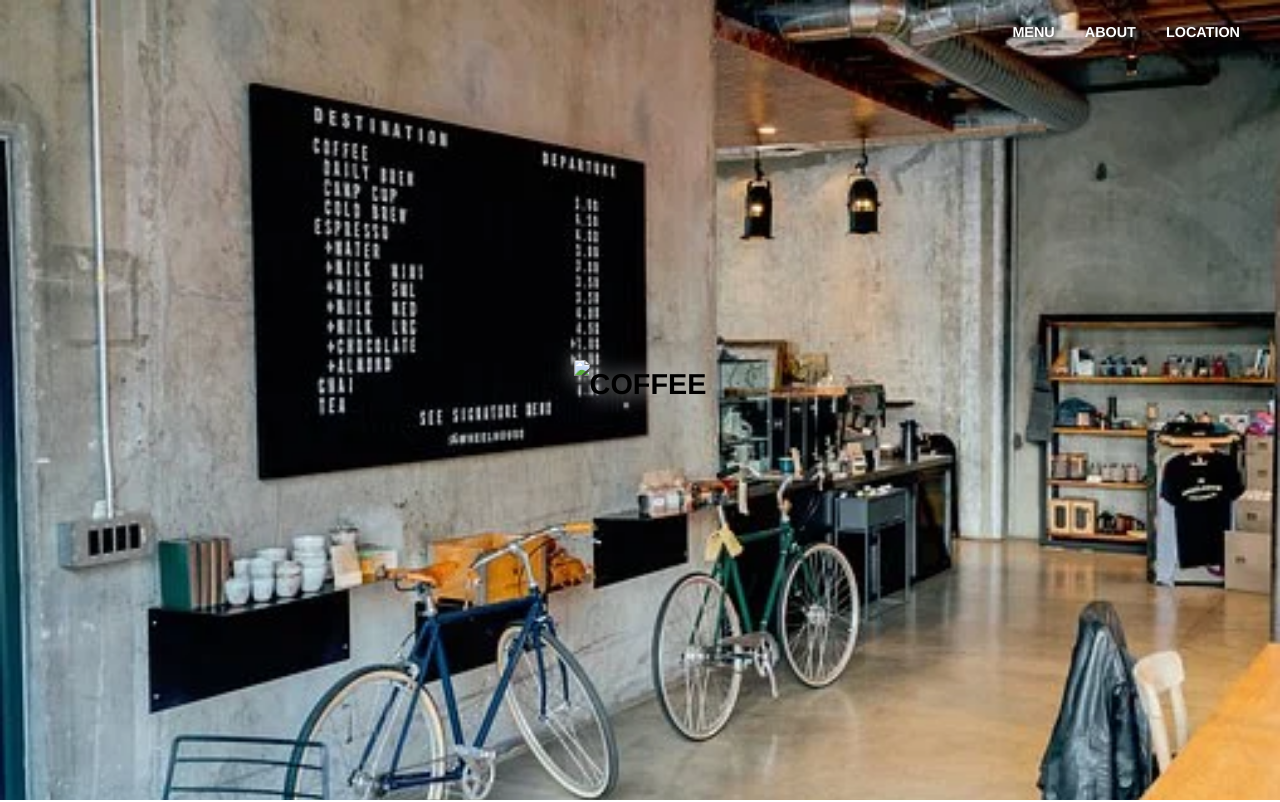
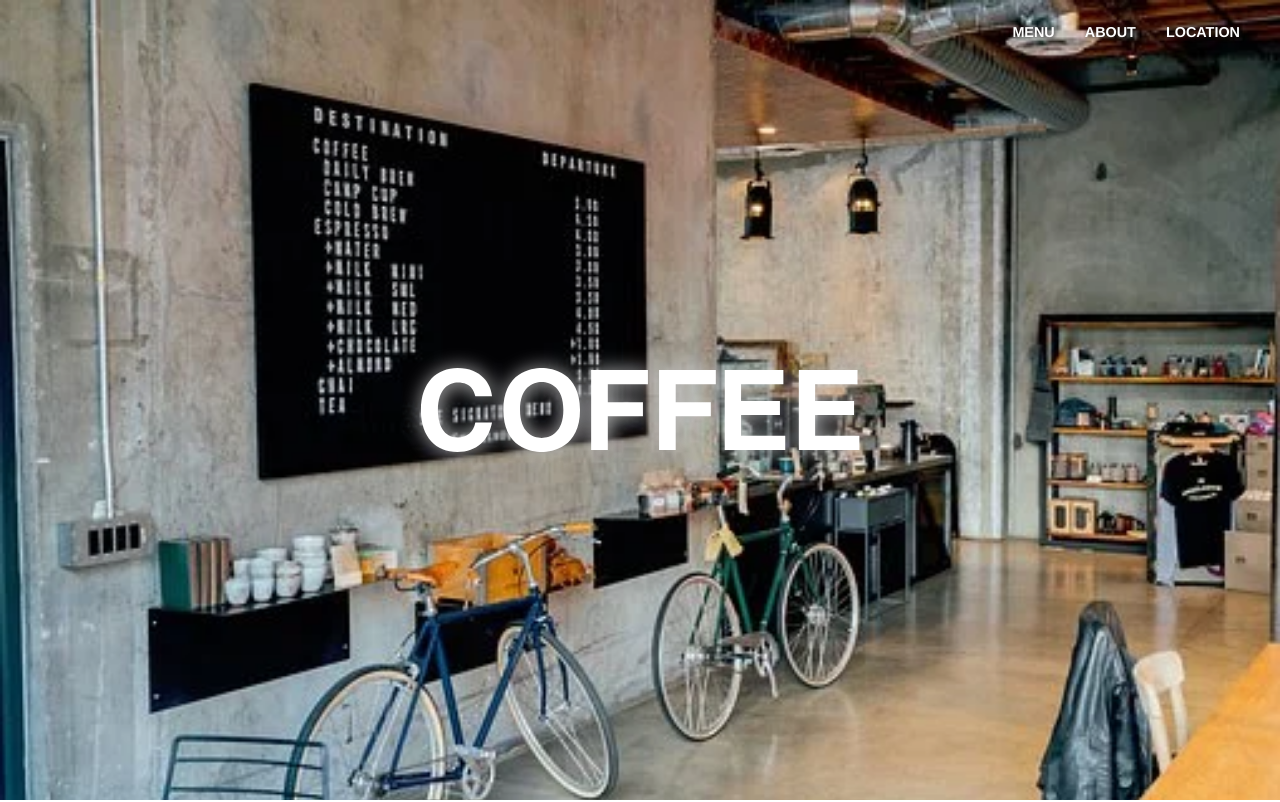
Before and after one commit to mocemocele/samplecafe, a plain HTML site: page index.html in a window 1280 px wide. Shown: the top 802 px of the page. Drawn offline with nearby package versions, Linux system fonts and the light colour scheme; some packages are replaced by stand-ins of ours.

Commit message:
Update index.html

```diff
--- a/index.html
+++ b/index.html
@@ -21,7 +21,7 @@
       </ul>
     </nav>
     <h1 class="site-title">
-      <img src="img/logo.svg" alt="COFFEE">
+      <img src="https://raw.githubusercontent.com/mocemocele/samplecafe/aec975fbd330edbc430e0b4b163d38d748132dc0/logo.svg" alt="COFFEE">
     </h1>
   </header>
 
```
